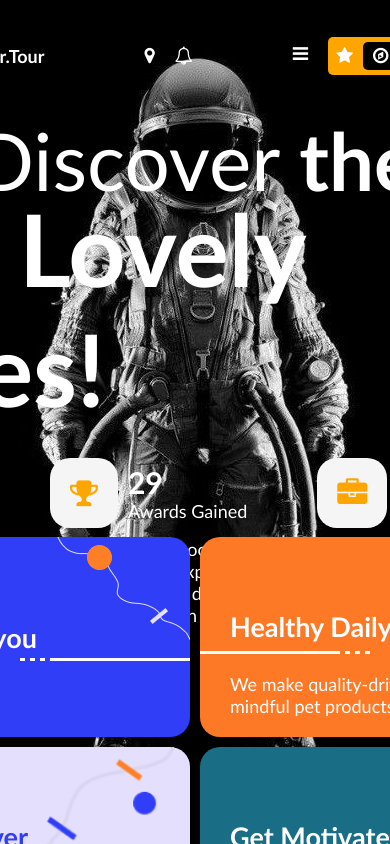
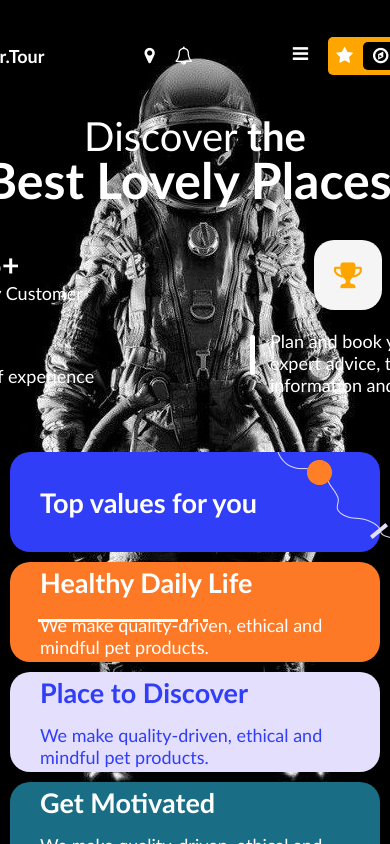
Before and after one commit to airidasju/06-home, a website: page index.html in a window 390 px wide. Drawn offline with Linux system fonts and the light colour scheme.

Commit message:
media responsivness footer grid

```diff
--- a/css/base/layout.css
+++ b/css/base/layout.css
@@ -235,8 +235,8 @@ footer > .container > .box:nth-child(4)::after {
 
 @media (max-width: 1200px) {
   main > .container {
-    height: 375px;
-    margin-bottom: 50px;
+    height: 340px;
+    margin-bottom: 40px;
   }
   footer > .container {
     display: grid;
@@ -270,6 +270,51 @@ footer > .container > .box:nth-child(4)::after {
     margin-right: 20px;
   }
   .info-group:last-child {
+    width: auto;
+    padding-top: 10px;
+    grid-column: span 4;  }
 
-grid-column: span 4;  }
+  .info-group:last-child > .line-p {
+    width: auto;
+  }
+  .line-p::before {
+    top: 5px;
+  }
 }
+
+@media (max-width: 840px) {
+  main > .container {
+    height: 300px;
+  }
+  footer > .container {
+    grid-template-columns: 1fr;
+    gap: 10px;
+
+  }
+  footer > .container > .box {
+    width: 100%;
+    height: 100px;
+  }
+
+  .about-info {
+    display: grid;
+    grid-template-columns: 2fr 2fr;
+    grid-row-gap: 10px;
+    justify-items:center;
+  }
+  .info-group:last-child {
+    width: auto;
+    padding-top: 10px;
+    grid-column: span 1;  }
+
+  .info-group:last-child > .line-p {
+    width: auto;
+  }
+  .line-p::before {
+    top: 5px;
+  }
+   footer > .container > .box {
+      justify-content: center;
+      gap: 15px;
+   }
+}
--- a/css/pages/home.css
+++ b/css/pages/home.css
@@ -70,3 +70,57 @@ h1 {
     top: -10px;
   }
 }
+
+@media (max-width: 840px) {
+  main .main-title p {
+    font-size: 40px;
+    margin-bottom: -10px;
+    text-align: center;
+  }
+
+  h1 {
+    font-size: 50px;
+    text-align: center;
+  }
+  footer > .container > .box:nth-child(1)::before {
+    -webkit-transform: scaleX(-1);
+    transform: scaleX(-1);
+    left: 267px;
+   }
+
+   footer > .container > .box:nth-child(2)::before {
+     left: 450px;
+     top: -8px;
+   }
+
+   footer > .container > .box:nth-child(3)::before {
+     left: 480px;
+     transform: rotate(10deg);
+     top: -14px;
+   }
+
+   footer > .container > .box:nth-child(4)::before {
+     left: 480px;
+     top: -10px;
+   }
+
+   footer > .container > .box:nth-child(4)::after {
+    right: 645px;
+    bottom: -12px;
+    width: 11em;
+  }
+  footer > .container > .box:nth-child(3)::after {
+    -webkit-transform: scaleX(-1);
+    transform: scaleX(-1);
+    right: 645px;
+    bottom: -12px;
+    width: 11em;
+  }
+  footer > .container > .box:nth-child(2)::after {
+    top: -12px;
+    width: 11em;
+  }
+  footer > .container > .box:nth-child(1)::after {
+    display: none;
+  }
+}
```
